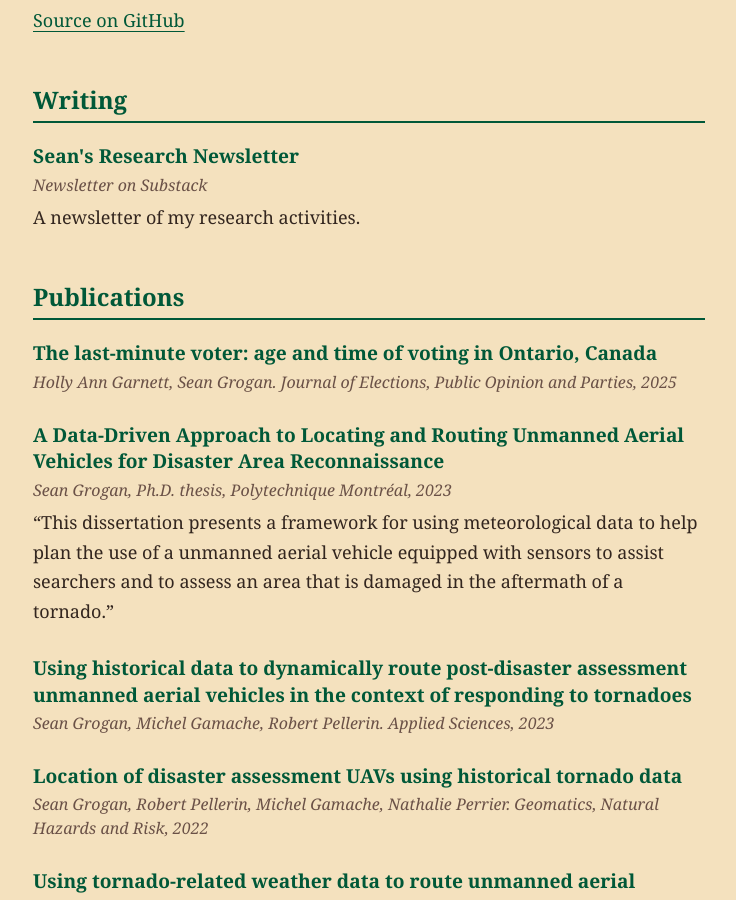
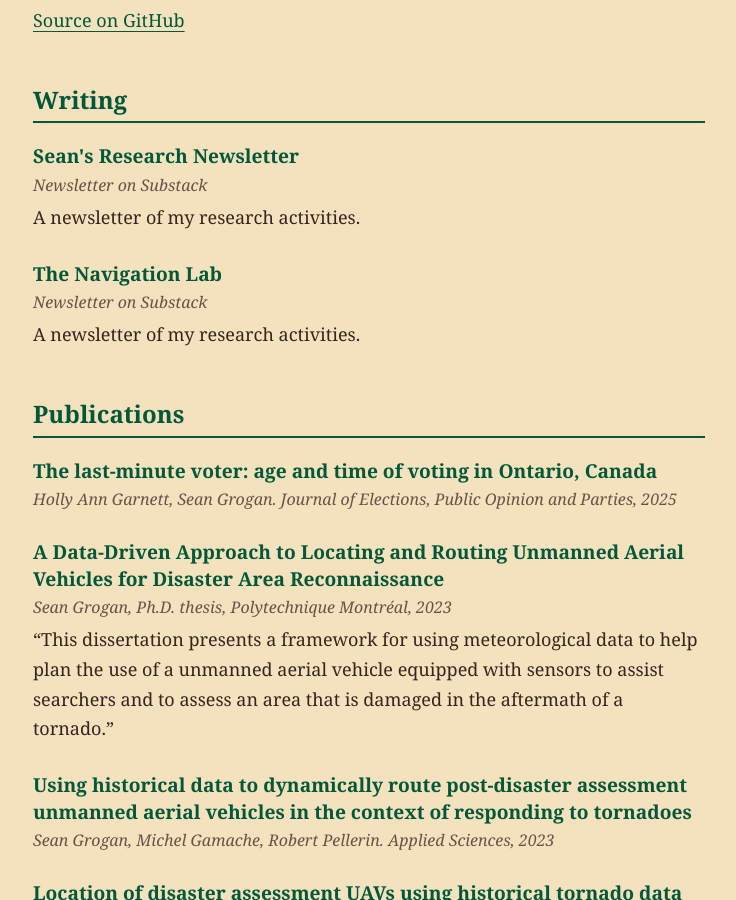
Before and after one commit to seangrogan/seangrogan.github.io, a Jekyll site: the page built from index.md, in a window 1280 px wide and 900 px high, scrolled down 995 px. Shown: the whole window, without its empty margins (271-1007 px from the left). Built offline with Jekyll 4.4.1, drawn with Linux system fonts in a browser that asks for light colours.

Commit message:
Add The Navigation Lab newsletter to projects

```diff
--- a/_data/projects.yml
+++ b/_data/projects.yml
@@ -34,6 +34,11 @@
   items:
     - title: Sean's Research Newsletter
       url: https://seangrogan.substack.com/
+      meta: Newsletter on Substack
+      description: >
+        A newsletter of my research activities.
+    - title: The Navigation Lab
+      url: https://thenavigationlab.substack.com/
       meta: Newsletter on Substack
       description: >
         A newsletter of my research activities.
```
